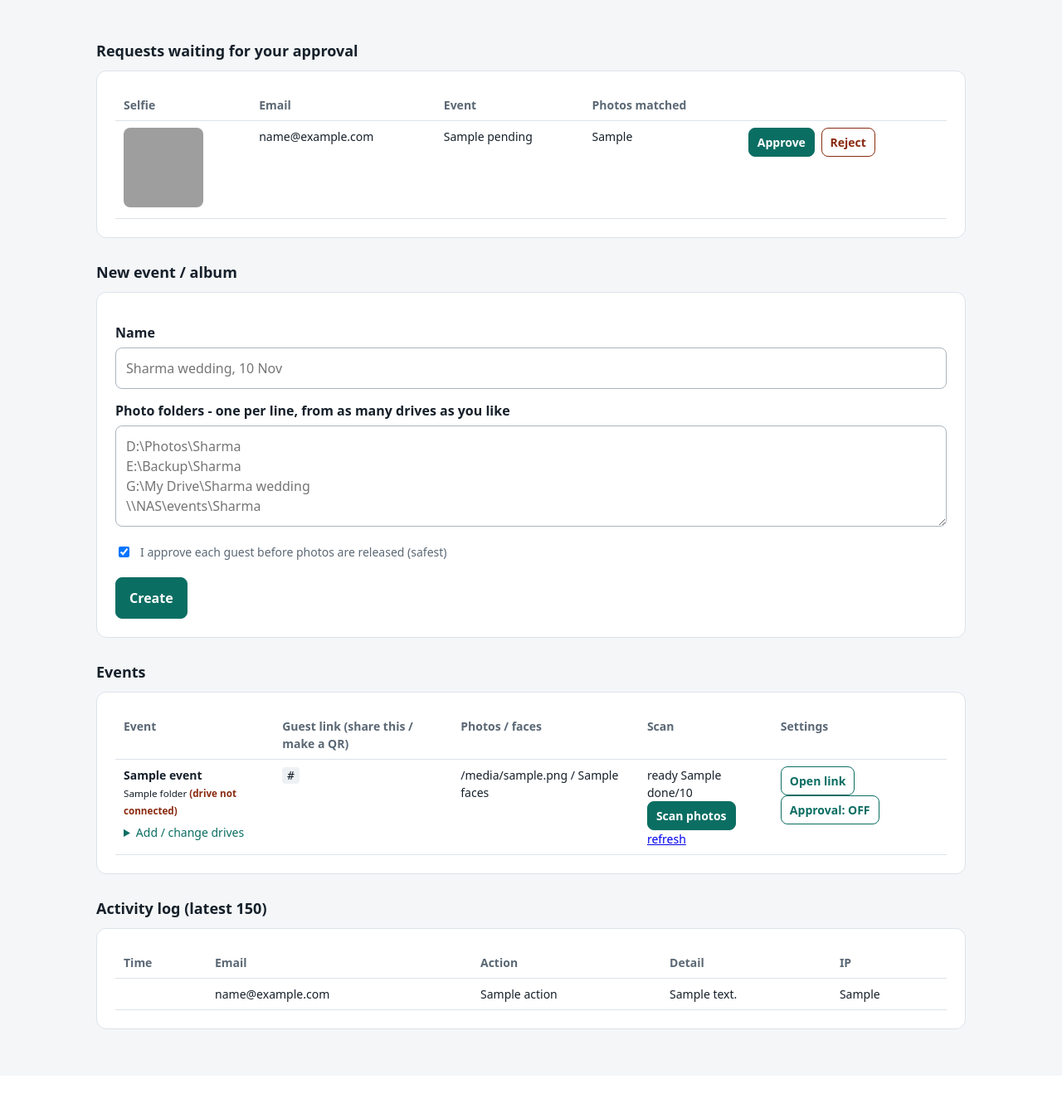
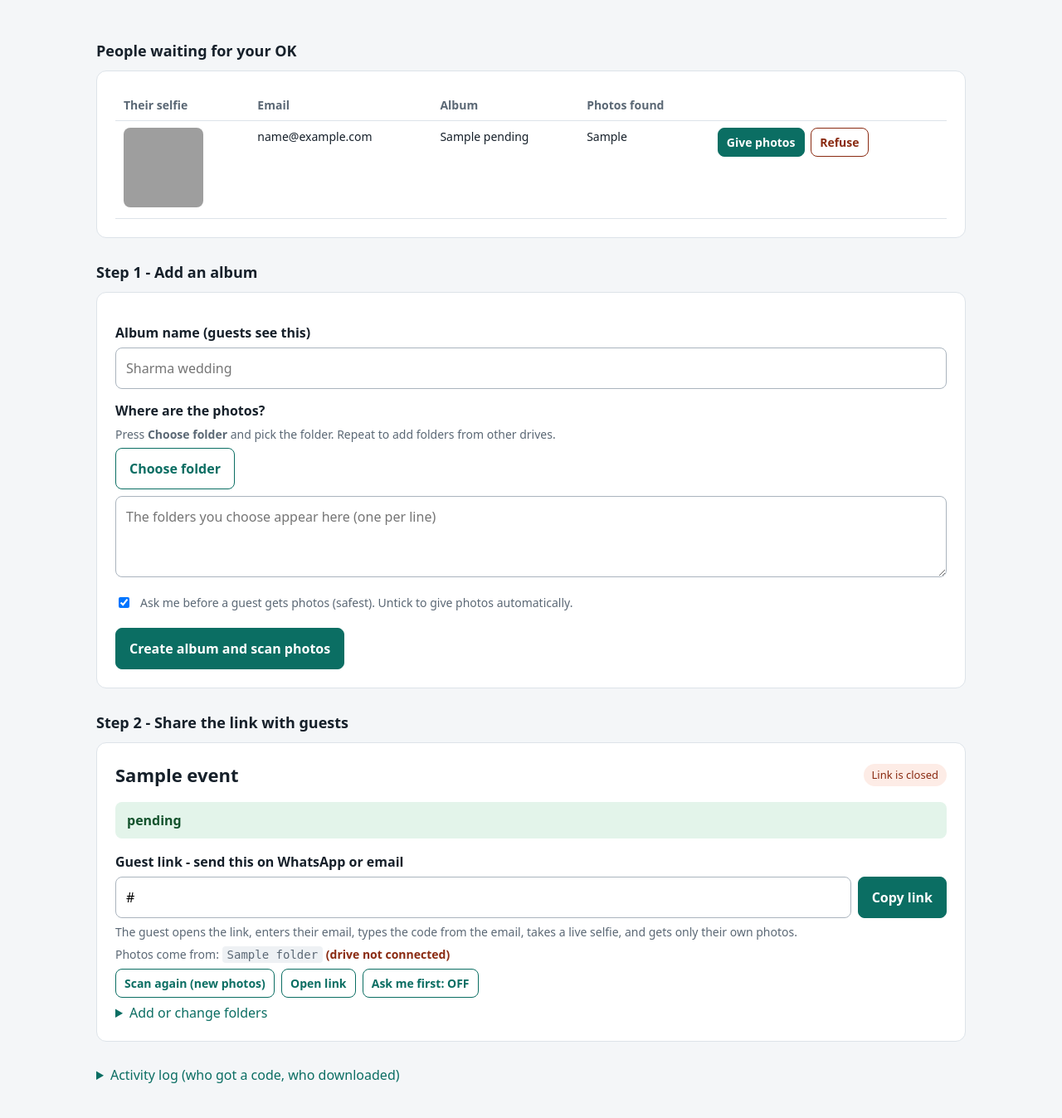
Before and after one commit to sagarkerhalkar/facefind, a Flask app: template templates/admin.html in a window 1280 px wide. Shown: the part 64-1412 px from the top of the page at 83% size. Before the commit the page ends 1305 px from the top, so only its background shows below. Run offline with Flask 3, Linux system fonts and the light colour scheme; the template is opened without the code that fills it: most values are stand-ins (such as "Sample title", 1, 10 or a date in 2020); parts of the project's set-up code (start-up, migrations or seed data) failed here and were passed over; grey boxes are pictures that could not be loaded.

Commit message:
Simpler admin page: folder picker, auto-scan, live status, copy link; self-repairing model download
Co-Authored-By: Claude Fable 5.2 <noreply@anthropic.com>
Claude-Session: https://claude.ai/code/session_01XQaL9TjFyfwcsBe4nCo1Nd

```diff
--- a/app.py
+++ b/app.py
@@ -6,6 +6,7 @@ import hmac
 import os
 import re
 import secrets
+import string
 import sys
 import tempfile
 import time
@@ -463,7 +464,7 @@ def admin():
         e = dict(e)
         e["photos"] = c.execute("SELECT COUNT(*) FROM photos WHERE event_id=?", (e["id"],)).fetchone()[0]
         e["faces"] = c.execute("SELECT COUNT(*) FROM faces WHERE event_id=?", (e["id"],)).fetchone()[0]
-        e["progress"] = indexer.progress.get(e["id"])
+        e["status"], e["state"] = status_text(e["id"], e["photos"], e["faces"])
         e["folder_list"] = [(f, Path(f).is_dir()) for f in db.split_folders(e["folders"])]
         e["link"] = guest_link(e["code"])
         events.append(e)
@@ -478,6 +479,71 @@ def admin():
                            fmt=lambda t: time.strftime("%d %b %H:%M", time.localtime(t)))
 
 
+def status_text(eid, photos, faces):
+    """Plain-words scan status for the admin page -> (sentence, state)."""
+    p = indexer.progress.get(eid) or {}
+    err_text = p.get("error", "")
+    if "ONNX" in err_text or "Face models" in err_text:
+        err_text = ("The face model files are damaged. Close the black window and "
+                    "run start.bat again - it repairs them by itself.")
+    if p.get("state") == "running":
+        if not p.get("total"):
+            return "Getting ready - counting the photos ...", "running"
+        return f"Scanning ... {p['done']} of {p['total']} photos", "running"
+    if p.get("state") == "failed":
+        return "Scan failed. " + err_text, "failed"
+    if not photos:
+        return "No photos scanned yet. " + err_text, "empty"
+    note = f" Note: {err_text}" if err_text else ""
+    return f"Ready - {photos} photos, {faces} faces found.{note}", "ready"
+
+
+@app.get("/admin/status")
+def admin_status():
+    if not is_admin():
+        abort(403)
+    c, out = con(), {}
+    for e in c.execute("SELECT id FROM events"):
+        n = c.execute("SELECT COUNT(*) FROM photos WHERE event_id=?", (e["id"],)).fetchone()[0]
+        f = c.execute("SELECT COUNT(*) FROM faces WHERE event_id=?", (e["id"],)).fetchone()[0]
+        text, state = status_text(e["id"], n, f)
+        out[e["id"]] = dict(text=text, state=state)
+    return jsonify(out)
+
+
+@app.get("/admin/browse")
+def admin_browse():
+    """Folder picker for the admin page: lists drives, then folders."""
+    if not is_admin():
+        abort(403)
+    path = request.args.get("path", "")
+    if not path:
+        if os.name == "nt":
+            roots = [f"{c}:\\" for c in string.ascii_uppercase if os.path.isdir(f"{c}:\\")]
+        else:
+            roots = ["/"]
+        return jsonify(path="", parent=None, photos=0,
+                       dirs=[dict(name=r, path=r) for r in roots])
+    p = Path(path)
+    if not p.is_dir():
+        return err("Folder not found.", 404)
+    dirs, photos = [], 0
+    try:
+        for i, d in enumerate(sorted(p.iterdir(), key=lambda x: x.name.lower())):
+            if i > 5000:
+                break
+            if d.name.startswith((".", "$")):
+                continue
+            if d.is_dir():
+                dirs.append(dict(name=d.name, path=str(d)))
+            elif d.suffix.lower() in config.IMAGE_EXT:
+                photos += 1
+    except OSError:
+        pass
+    parent = "" if p.parent == p else str(p.parent)
+    return jsonify(path=str(p), parent=parent, photos=photos, dirs=dirs[:1000])
+
+
 @app.post("/admin/events")
 def admin_event_create():
     if not admin_post_ok():
@@ -487,11 +553,13 @@ def admin_event_create():
     if not name or not folders or bad:
         return redirect(url_for("admin", msg="Name missing or folder not found: " + ", ".join(bad)))
     c = con()
-    c.execute("INSERT INTO events(name,code,folders,require_approval,created_at) VALUES(?,?,?,?,?)",
-              (name, secrets.token_urlsafe(9), "\n".join(folders),
-               1 if request.form.get("approval") else 0, time.time()))
+    eid = c.execute(
+        "INSERT INTO events(name,code,folders,require_approval,created_at) VALUES(?,?,?,?,?)",
+        (name, secrets.token_urlsafe(9), "\n".join(folders),
+         1 if request.form.get("approval") else 0, time.time())).lastrowid
     c.commit()
-    return redirect(url_for("admin", msg="Event created. Now press 'Scan photos'."))
+    indexer.start_index(eid)
+    return redirect(url_for("admin", msg="Album created. The photos are being scanned now."))
 
 
 def _clean_folders(text):
@@ -524,7 +592,9 @@ def admin_event_action(eid, action):
             msg = "Not saved - folder not found (is the drive connected?): " + ", ".join(bad)
         else:
             c.execute("UPDATE events SET folders=? WHERE id=?", ("\n".join(folders), eid))
-            msg = "Folders saved. Press 'Scan photos' to read the new drives."
+            c.commit()
+            indexer.start_index(eid)
+            msg = "Folders saved. Scanning the photos now."
     elif action == "toggle":
         c.execute("UPDATE events SET active=1-active WHERE id=?", (eid,))
     elif action == "approval":
--- /dev/null
+++ b/static/admin.js
@@ -0,0 +1,72 @@
+(() => {
+  const $ = (id) => document.getElementById(id);
+
+  // ---- copy guest link
+  document.querySelectorAll(".copy").forEach((b) => b.addEventListener("click", async () => {
+    const inp = $(b.dataset.target);
+    inp.select();
+    try { await navigator.clipboard.writeText(inp.value); } catch (e) { document.execCommand("copy"); }
+    b.textContent = "Copied";
+    setTimeout(() => { b.textContent = "Copy link"; }, 1500);
+  }));
+
+  // ---- folder picker
+  const box = $("browser");
+  let current = "", parent = null;
+  async function go(path) {
+    const r = await fetch("/admin/browse?path=" + encodeURIComponent(path));
+    if (!r.ok) return;
+    const j = await r.json();
+    current = j.path; parent = j.parent;
+    $("b-path").textContent = current || "Choose a drive";
+    $("b-up").hidden = parent === null;
+    $("b-pick").hidden = !current;
+    $("b-count").textContent = current ? (j.photos + " photos directly in this folder (sub-folders are included too)") : "";
+    const list = $("b-list");
+    list.textContent = "";
+    j.dirs.forEach((d) => {
+      const li = document.createElement("li");
+      const btn = document.createElement("button");
+      btn.type = "button"; btn.className = "link"; btn.textContent = d.name;
+      btn.addEventListener("click", () => go(d.path));
+      li.append(btn); list.append(li);
+    });
+    if (!j.dirs.length) {
+      const li = document.createElement("li");
+      li.textContent = "No folders inside.";
+      list.append(li);
+    }
+  }
+  if (box) {
+    $("browse-open").addEventListener("click", () => { box.hidden = false; go(""); });
+    $("b-close").addEventListener("click", () => { box.hidden = true; });
+    $("b-up").addEventListener("click", () => go(parent || ""));
+    $("b-pick").addEventListener("click", () => {
+      const t = $("folders");
+      const lines = t.value.split("\n").map((x) => x.trim()).filter(Boolean);
+      if (!lines.includes(current)) lines.push(current);
+      t.value = lines.join("\n");
+      box.hidden = true;
+    });
+  }
+
+  // ---- live scan status
+  const running = () => document.querySelectorAll('.status[data-state="running"]').length > 0;
+  async function poll() {
+    try {
+      const j = await (await fetch("/admin/status")).json();
+      let finished = false;
+      document.querySelectorAll(".status").forEach((el) => {
+        const s = j[el.dataset.eid];
+        if (!s) return;
+        if (el.dataset.state === "running" && s.state !== "running") finished = true;
+        el.textContent = s.text;
+        el.dataset.state = s.state;
+        el.className = "status " + s.state;
+      });
+      if (finished) return location.replace("/admin");
+    } catch (e) { /* app restarting */ }
+    if (running()) setTimeout(poll, 2500);
+  }
+  if (running()) setTimeout(poll, 1500);
+})();
--- a/static/style.css
+++ b/static/style.css
@@ -47,3 +47,21 @@ form.inline { display:inline; }
 textarea { width:100%; padding:12px; font:inherit; border:1px solid #aab4be; border-radius:8px; }
 .off { color:var(--warn); }
 details { margin-top:6px; } summary { cursor:pointer; color:var(--brand); }
+.hint { color:var(--soft); font-size:14px; margin:6px 0; }
+button.nomargin { margin-top:0; }
+.browser { border:1px solid var(--line); border-radius:8px; padding:12px; margin:10px 0; background:#fafbfc; }
+.browser ul { list-style:none; margin:8px 0; padding:0; max-height:260px; overflow:auto; border:1px solid var(--line); border-radius:6px; background:#fff; }
+.browser li { padding:0 12px; border-bottom:1px solid var(--line); }
+.browser li button.link { width:100%; text-align:left; margin:0; padding:9px 0; }
+.browser-head { font-weight:600; word-break:break-all; }
+.linkrow { display:flex; gap:8px; }
+.linkrow input { flex:1; min-width:0; }
+.status { padding:10px 14px; border-radius:8px; background:#eef1f4; font-weight:600; }
+.status.ready { background:#e3f4ea; color:#14532d; }
+.status.running { background:#fff4d6; color:#6b4a00; }
+.status.failed { background:var(--warn-bg); color:var(--warn); }
+.pill { font-size:13px; padding:4px 10px; border-radius:99px; background:#e3f4ea; color:#14532d; }
+.pill.off { background:var(--warn-bg); color:var(--warn); }
+.event h1 { margin:0; }
+.logbox { margin-top:28px; }
+textarea { margin-top:8px; }
--- a/templates/admin.html
+++ b/templates/admin.html
@@ -8,53 +8,62 @@
 {% if msg %}<p class="note">{{ msg }}</p>{% endif %}
 
 {% if pending %}
-<h2>Requests waiting for your approval</h2>
+<h2>People waiting for your OK</h2>
 <div class="card wide scroll"><table>
-<tr><th>Selfie</th><th>Email</th><th>Event</th><th>Photos matched</th><th></th></tr>
+<tr><th>Their selfie</th><th>Email</th><th>Album</th><th>Photos found</th><th></th></tr>
 {% for p in pending %}<tr>
 <td><img class="selfie" src="{{ url_for('admin_selfie', sid=p.id) }}" alt="Selfie sent by {{ p.email }}"></td>
 <td>{{ p.email }}</td><td>{{ p.name }}</td><td>{{ p.n }}</td>
-<td><form class="inline" method="post" action="{{ url_for('admin_request', sid=p.id, action='approve') }}"><input type="hidden" name="csrf" value="{{ csrf }}"><button class="small">Approve</button></form>
-<form class="inline" method="post" action="{{ url_for('admin_request', sid=p.id, action='reject') }}"><input type="hidden" name="csrf" value="{{ csrf }}"><button class="small danger">Reject</button></form></td>
+<td><form class="inline" method="post" action="{{ url_for('admin_request', sid=p.id, action='approve') }}"><input type="hidden" name="csrf" value="{{ csrf }}"><button class="small">Give photos</button></form>
+<form class="inline" method="post" action="{{ url_for('admin_request', sid=p.id, action='reject') }}"><input type="hidden" name="csrf" value="{{ csrf }}"><button class="small danger">Refuse</button></form></td>
 </tr>{% endfor %}</table></div>
 {% endif %}
 
-<h2>New event / album</h2>
+<h2>Step 1 - Add an album</h2>
 <form class="card wide" method="post" action="{{ url_for('admin_event_create') }}">
 <input type="hidden" name="csrf" value="{{ csrf }}">
-<div class="row">
-<div><label for="name">Name</label><input id="name" name="name" type="text" required placeholder="Sharma wedding, 10 Nov"></div>
+<label for="name">Album name (guests see this)</label>
+<input id="name" name="name" type="text" required placeholder="Sharma wedding">
+<label for="folders">Where are the photos?</label>
+<p class="hint">Press <b>Choose folder</b> and pick the folder. Repeat to add folders from other drives.</p>
+<button type="button" class="ghost nomargin" id="browse-open">Choose folder</button>
+<div id="browser" class="browser" hidden>
+  <div class="browser-head"><button type="button" class="small ghost" id="b-up">Back</button> <span id="b-path"></span></div>
+  <ul id="b-list"></ul>
+  <div><button type="button" class="small" id="b-pick">Use this folder</button> <span id="b-count" class="hint"></span>
+  <button type="button" class="small ghost" id="b-close">Close</button></div>
 </div>
-<label for="folders">Photo folders - one per line, from as many drives as you like</label>
-<textarea id="folders" name="folders" rows="4" required placeholder="D:\Photos\Sharma&#10;E:\Backup\Sharma&#10;G:\My Drive\Sharma wedding&#10;\\NAS\events\Sharma"></textarea>
-<label class="check"><input type="checkbox" name="approval" checked><span>I approve each guest before photos are released (safest)</span></label>
-<button type="submit">Create</button>
+<textarea id="folders" name="folders" rows="3" required placeholder="The folders you choose appear here (one per line)"></textarea>
+<label class="check"><input type="checkbox" name="approval" checked><span>Ask me before a guest gets photos (safest). Untick to give photos automatically.</span></label>
+<button type="submit">Create album and scan photos</button>
 </form>
 
-<h2>Events</h2>
-<div class="card wide scroll"><table>
-<tr><th>Event</th><th>Guest link (share this / make a QR)</th><th>Photos / faces</th><th>Scan</th><th>Settings</th></tr>
-{% for e in events %}<tr>
-<td><b>{{ e.name }}</b>
-{% for f, up in e.folder_list %}<br><small>{{ f }}{% if not up %} <b class="off">(drive not connected)</b>{% endif %}</small>{% endfor %}
-<details><summary>Add / change drives</summary>
-<form method="post" action="{{ url_for('admin_event_action', eid=e.id, action='folders') }}"><input type="hidden" name="csrf" value="{{ csrf }}">
-<label for="fl{{ e.id }}">Folders, one per line</label>
-<textarea id="fl{{ e.id }}" name="folders" rows="4">{{ e.folders }}</textarea><button class="small">Save folders</button></form></details></td>
-<td><code>{{ e.link }}</code></td>
-<td>{{ e.photos }} / {{ e.faces }}</td>
-<td>{% if e.progress %}{{ e.progress.state }} {{ e.progress.done }}/{{ e.progress.total }}{% if e.progress.error %}<br><small>{{ e.progress.error }}</small>{% endif %}<br>{% endif %}
-<form class="inline" method="post" action="{{ url_for('admin_event_action', eid=e.id, action='index') }}"><input type="hidden" name="csrf" value="{{ csrf }}"><button class="small">Scan photos</button></form>
-<a href="{{ url_for('admin') }}">refresh</a></td>
-<td>
-<form class="inline" method="post" action="{{ url_for('admin_event_action', eid=e.id, action='toggle') }}"><input type="hidden" name="csrf" value="{{ csrf }}"><button class="small ghost">{{ "Close link" if e.active else "Open link" }}</button></form>
-<form class="inline" method="post" action="{{ url_for('admin_event_action', eid=e.id, action='approval') }}"><input type="hidden" name="csrf" value="{{ csrf }}"><button class="small ghost">Approval: {{ "ON" if e.require_approval else "OFF" }}</button></form>
-</td></tr>{% else %}<tr><td colspan="5">No events yet.</td></tr>{% endfor %}
-</table></div>
+<h2>Step 2 - Share the link with guests</h2>
+{% for e in events %}
+<div class="card wide event">
+  <div class="bar"><h1>{{ e.name }}</h1>
+    <span class="pill {{ 'on' if e.active else 'off' }}">{{ "Link is open" if e.active else "Link is closed" }}</span></div>
+  <p class="status {{ e.state }}" data-eid="{{ e.id }}" data-state="{{ e.state }}">{{ e.status }}</p>
+  <label for="link{{ e.id }}">Guest link - send this on WhatsApp or email</label>
+  <div class="linkrow"><input id="link{{ e.id }}" type="text" readonly value="{{ e.link }}">
+    <button type="button" class="copy nomargin" data-target="link{{ e.id }}">Copy link</button></div>
+  <p class="hint">The guest opens the link, enters their email, types the code from the email, takes a live selfie, and gets only their own photos.</p>
+  <p class="hint">Photos come from:{% for f, up in e.folder_list %} <code>{{ f }}</code>{% if not up %} <b class="off">(drive not connected)</b>{% endif %}{% endfor %}</p>
+  <form class="inline" method="post" action="{{ url_for('admin_event_action', eid=e.id, action='index') }}"><input type="hidden" name="csrf" value="{{ csrf }}"><button class="small ghost">Scan again (new photos)</button></form>
+  <form class="inline" method="post" action="{{ url_for('admin_event_action', eid=e.id, action='toggle') }}"><input type="hidden" name="csrf" value="{{ csrf }}"><button class="small ghost">{{ "Close link" if e.active else "Open link" }}</button></form>
+  <form class="inline" method="post" action="{{ url_for('admin_event_action', eid=e.id, action='approval') }}"><input type="hidden" name="csrf" value="{{ csrf }}"><button class="small ghost">Ask me first: {{ "ON" if e.require_approval else "OFF" }}</button></form>
+  <details><summary>Add or change folders</summary>
+  <form method="post" action="{{ url_for('admin_event_action', eid=e.id, action='folders') }}"><input type="hidden" name="csrf" value="{{ csrf }}">
+  <label for="fl{{ e.id }}">Folders, one per line</label>
+  <textarea id="fl{{ e.id }}" name="folders" rows="3">{{ e.folders }}</textarea><button class="small">Save and scan</button></form></details>
+</div>
+{% else %}<p class="card wide">No albums yet. Add one in Step 1.</p>{% endfor %}
 
-<h2>Activity log (latest 150)</h2>
+<details class="logbox"><summary>Activity log (who got a code, who downloaded)</summary>
 <div class="card wide scroll"><table>
 <tr><th>Time</th><th>Email</th><th>Action</th><th>Detail</th><th>IP</th></tr>
 {% for a in log %}<tr><td>{{ fmt(a.ts) }}</td><td>{{ a.email or "" }}</td><td>{{ a.action }}</td><td>{{ a.detail }}</td><td>{{ a.ip }}</td></tr>{% endfor %}
-</table></div>
-</main></body></html>
+</table></div></details>
+</main>
+<script src="{{ url_for('static', filename='admin.js') }}"></script>
+</body></html>
```
Also changed, not shown: download_models.py (+53 -15 lines), tests/test_flow.py (+10 -1 lines).
